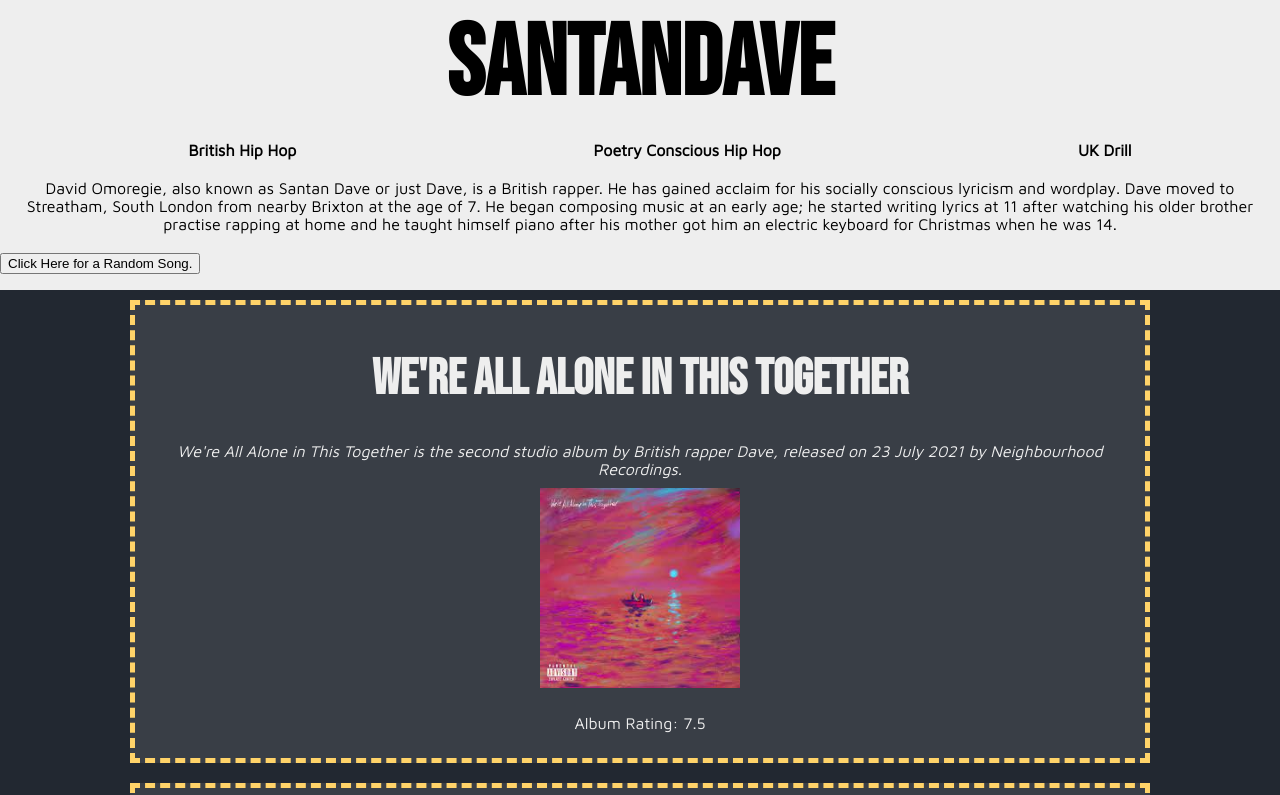
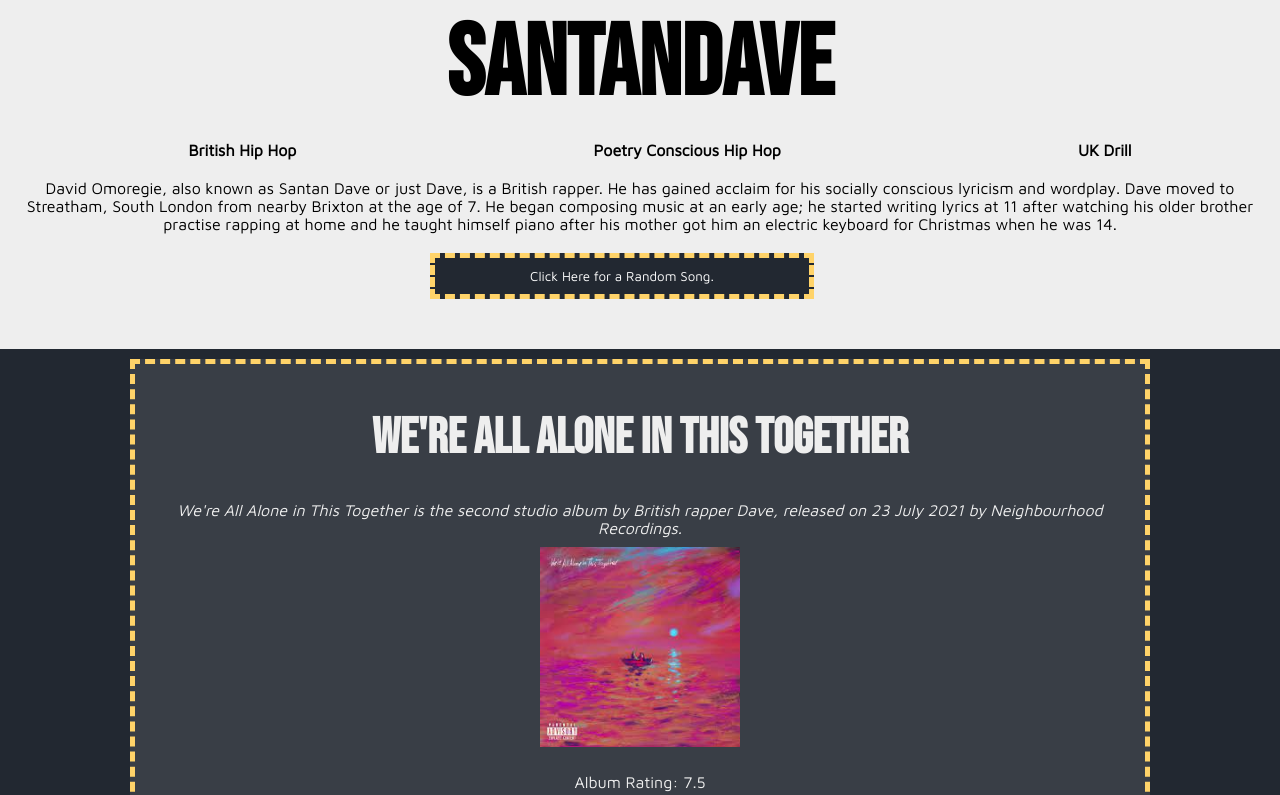
Before and after one commit to DayoTitiloye-code/Music-Fan-Page, a React (Vite) app: page / in a window 1280 px wide. Shown: the top 795 px of the page. Built offline with nearby package versions, Linux system fonts and the light colour scheme.

Commit message:
Finished styles for application

```diff
--- a/src/app.css
+++ b/src/app.css
@@ -57,3 +57,22 @@
     font-family: 'Bebas Neue', cursive;
     font-size: 50px;
 }
+
+button{
+    margin-left: 430px;
+    width: 30vw;
+    padding: 10px;
+    border: none;
+    border: 5px dashed #FFD369;
+    font-family: 'Maven Pro', sans-serif;
+    background-color: #222831;
+    color: white;
+}
+button:hover{
+    cursor: pointer;
+}
+#song{
+    text-align: center;
+    font-size: 50px;
+    font-family: 'Bebas Neue', cursive;
+}
--- a/src/components/Song/Index.jsx
+++ b/src/components/Song/Index.jsx
@@ -27,7 +27,7 @@
         <button onClick={() => getSong(randNum())}>
             Click Here for a Random Song.
         </button>
-        <p>{song}</p>
+        <p id='song'>{song}</p>
         </>
     )
 }
```
